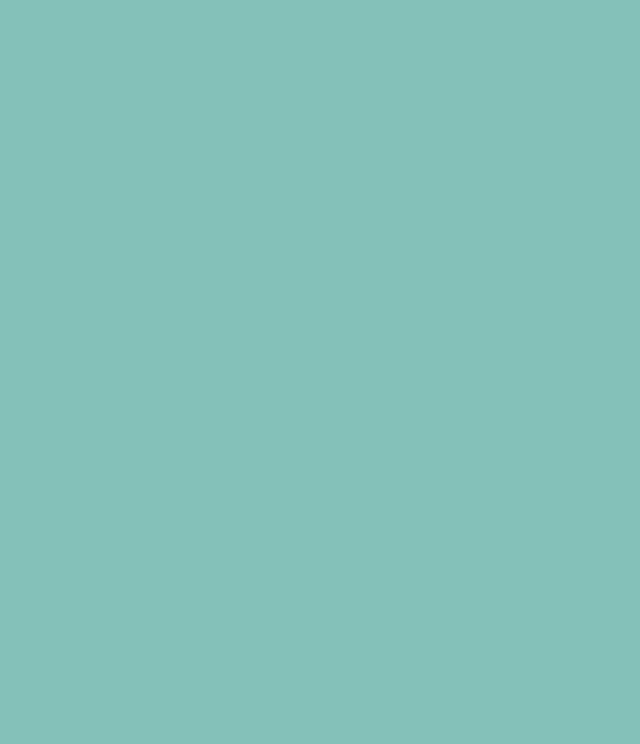
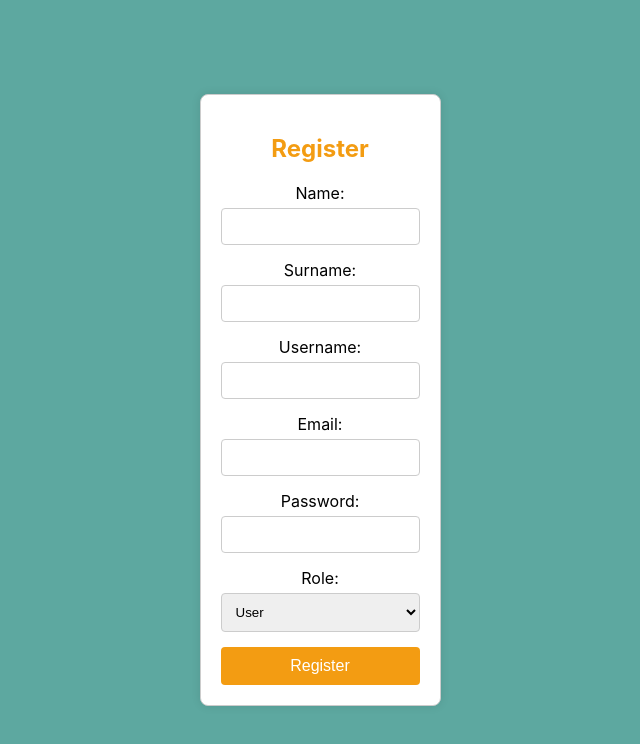
Before and after one commit to elab-development/internet-tehnologije-projekat-interaktivnikalendar_2020_0095, a React (Create React App) app in the folder react_aplikacija/: page /registration in a window 1280 px wide. Before the commit this address had no page. Shown: the top 744 px of the page, without its empty margins (320-960 px from the left). Built offline with nearby package versions, Linux system fonts and the light colour scheme.

Commit message:
Dodata forma za registraciju

```diff
--- a/react_aplikacija/src/App.css
+++ b/react_aplikacija/src/App.css
@@ -82,59 +82,7 @@ body, html {
   align-items: center;
 }
 
-.login-form {
 
-  max-width: 400px;
-  margin: 0 auto;
-  padding: 20px;
-  border: 1px solid #ccc;
-  border-radius: 8px;
-  background-color: #fff;
-  box-shadow: 0 0 10px rgba(0, 0, 0, 0.1);
-}
-
-.login-title {
-  color: #f39c12;
-  margin-bottom: 20px;
-}
-
-.input-group {
-  margin-bottom: 15px;
-}
-
-.input-label {
-  display: block;
-  margin-bottom: 5px;
-}
-
-.input-field {
-  width: 100%;
-  padding: 10px;
-  border-radius: 4px;
-  border: 1px solid #ccc;
-  box-sizing: border-box;
-}
-
-.submit-button {
-  width: 100%;
-  padding: 10px;
-  border-radius: 4px;
-  background-color: #f39c12;
-  color: #fff;
-  border: none;
-  cursor: pointer;
-  font-size: 16px;
-}
-
-.submit-button:hover {
-  background-color: #e67e22;
-}
-
-@media (max-width: 768px) {
-  .login-form {
-    max-width: 90%;
-  }
-}
 
 .calendar-container {
   display: flex;
@@ -410,3 +358,65 @@ body, html {
   margin-left: 10px;
   cursor: pointer;
 }
+
+/* Existing login form styles */
+.login-page, .registration-page {
+  background-color: #5da8a0;
+  min-height: 100vh;
+  display: flex;
+  justify-content: center;
+  align-items: center;
+}
+
+.login-form, .registration-form {
+  max-width: 400px;
+  margin: 0 auto;
+  padding: 20px;
+  border: 1px solid #ccc;
+  border-radius: 8px;
+  background-color: #fff;
+  box-shadow: 0 0 10px rgba(0, 0, 0, 0.1);
+}
+
+.login-title, .registration-title {
+  color: #f39c12;
+  margin-bottom: 20px;
+}
+
+.input-group {
+  margin-bottom: 15px;
+}
+
+.input-label {
+  display: block;
+  margin-bottom: 5px;
+}
+
+.input-field {
+  width: 100%;
+  padding: 10px;
+  border-radius: 4px;
+  border: 1px solid #ccc;
+  box-sizing: border-box;
+}
+
+.submit-button {
+  width: 100%;
+  padding: 10px;
+  border-radius: 4px;
+  background-color: #f39c12;
+  color: #fff;
+  border: none;
+  cursor: pointer;
+  font-size: 16px;
+}
+
+.submit-button:hover {
+  background-color: #e67e22;
+}
+
+@media (max-width: 768px) {
+  .login-form, .registration-form {
+    max-width: 90%;
+  }
+}
--- a/react_aplikacija/src/App.js
+++ b/react_aplikacija/src/App.js
@@ -8,6 +8,7 @@ import AllEvents from './components/AllEvents';
 import Logout from './components/Logout';
 import CalendarPage from './components/Calendar';
 import './App.css';
+import Registration from './components/Registration';
 
 function App() {
   return (
@@ -21,6 +22,8 @@ function App() {
           <Route path="/all-events" element={<AllEvents />} />
           <Route path="/logout" element={<Logout />} />
           <Route path="/calendar" element={<CalendarPage />} />
+          <Route path="/registration" element={<Registration />} />
+
         </Routes>
       </div>
     </Router>
--- a/react_aplikacija/src/components/NavBarLogin.jsx
+++ b/react_aplikacija/src/components/NavBarLogin.jsx
@@ -2,6 +2,8 @@ import React from 'react';
 import { IoPersonCircleOutline } from "react-icons/io5";
 import { RxCalendar } from "react-icons/rx";
 import { Link } from 'react-router-dom';
+import { MdOutlinePersonAdd } from "react-icons/md";
+
 
 
 const NavBar = () => {
@@ -12,6 +14,10 @@ const NavBar = () => {
           <div className="navBar">
             <Link to="/login" className="navBarItem">
               <IoPersonCircleOutline /> <b>Login</b>
+            </Link>
+
+            <Link to="/registration" className="navBarItem">
+            <MdOutlinePersonAdd /> <b>Registration</b>
             </Link>
 
             <Link to="/calendar" className="navBarItem">
--- /dev/null
+++ b/react_aplikacija/src/components/Registration.jsx
@@ -0,0 +1,95 @@
+import React, { useState } from 'react';
+import { useNavigate } from 'react-router-dom';
+
+const Registration = () => {
+  const [name, setName] = useState('');
+  const [surname, setSurname] = useState('');
+  const [username, setUsername] = useState('');
+  const [email, setEmail] = useState('');
+  const [password, setPassword] = useState('');
+  const [role, setRole] = useState('User');
+
+  const navigate = useNavigate();
+
+  const handleSubmit = (e) => {
+    e.preventDefault();
+    //Ovde kucamo logiku za registraciju
+
+    navigate('/login');
+  };
+
+  return (
+    <div className="registration-page">
+      <div className="registration-form">
+        <h2 className="registration-title">Register</h2>
+        <form onSubmit={handleSubmit}>
+          <div className="input-group">
+            <label className="input-label">Name:</label>
+            <input
+              type="text"
+              value={name}
+              onChange={(e) => setName(e.target.value)}
+              className="input-field"
+              required
+            />
+          </div>
+          <div className="input-group">
+            <label className="input-label">Surname:</label>
+            <input
+              type="text"
+              value={surname}
+              onChange={(e) => setSurname(e.target.value)}
+              className="input-field"
+              required
+            />
+          </div>
+          <div className="input-group">
+            <label className="input-label">Username:</label>
+            <input
+              type="text"
+              value={username}
+              onChange={(e) => setUsername(e.target.value)}
+              className="input-field"
+              required
+            />
+          </div>
+          <div className="input-group">
+            <label className="input-label">Email:</label>
+            <input
+              type="email"
+              value={email}
+              onChange={(e) => setEmail(e.target.value)}
+              className="input-field"
+              required
+            />
+          </div>
+          <div className="input-group">
+            <label className="input-label">Password:</label>
+            <input
+              type="password"
+              value={password}
+              onChange={(e) => setPassword(e.target.value)}
+              className="input-field"
+              required
+            />
+          </div>
+          <div className="input-group">
+            <label className="input-label">Role:</label>
+            <select
+              value={role}
+              onChange={(e) => setRole(e.target.value)}
+              className="input-field"
+            >
+              <option value="Admin">Admin</option>
+              <option value="Manager">Manager</option>
+              <option value="User">User</option>
+            </select>
+          </div>
+          <button type="submit" className="submit-button">Register</button>
+        </form>
+      </div>
+    </div>
+  );
+};
+
+export default Registration;
```
